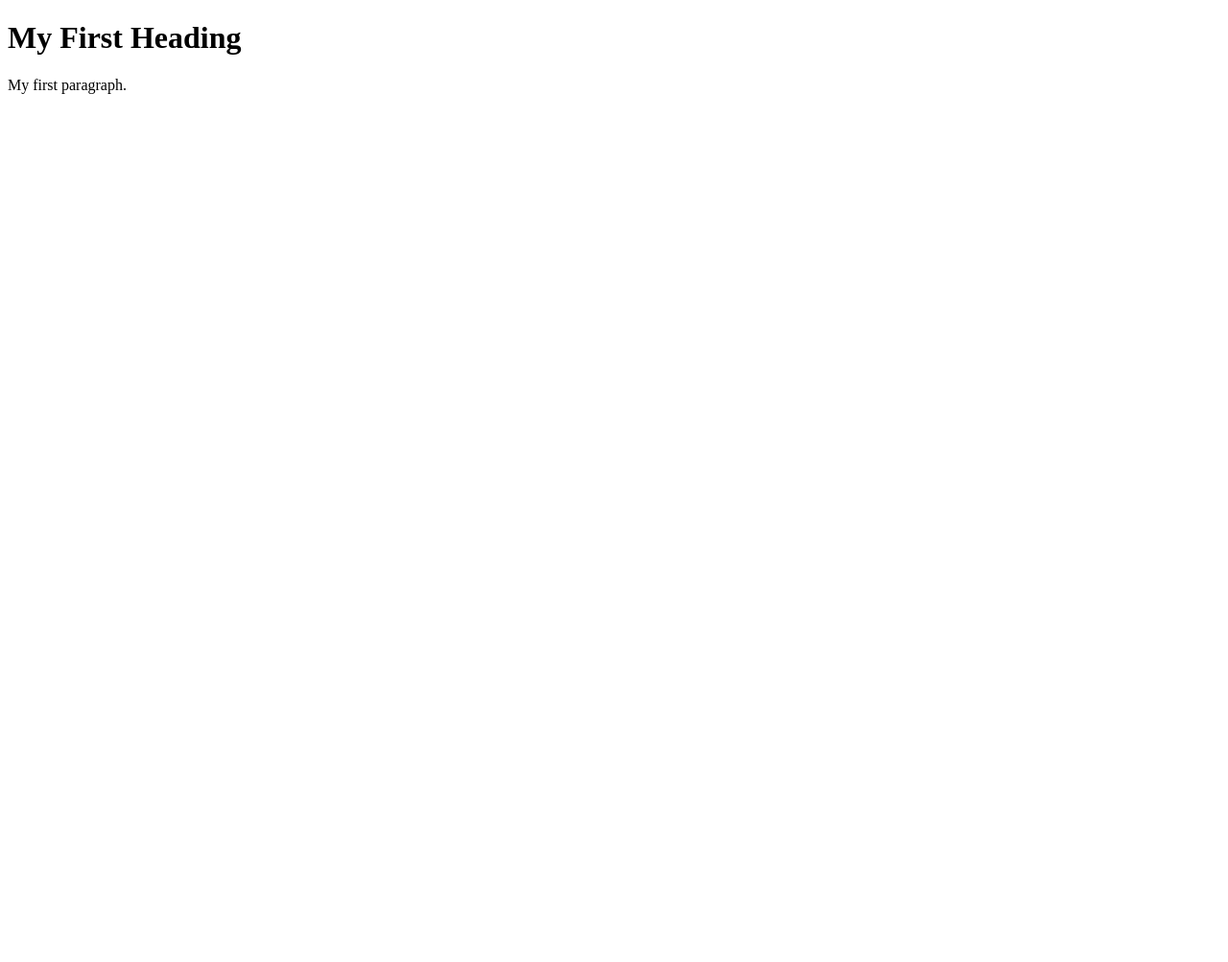
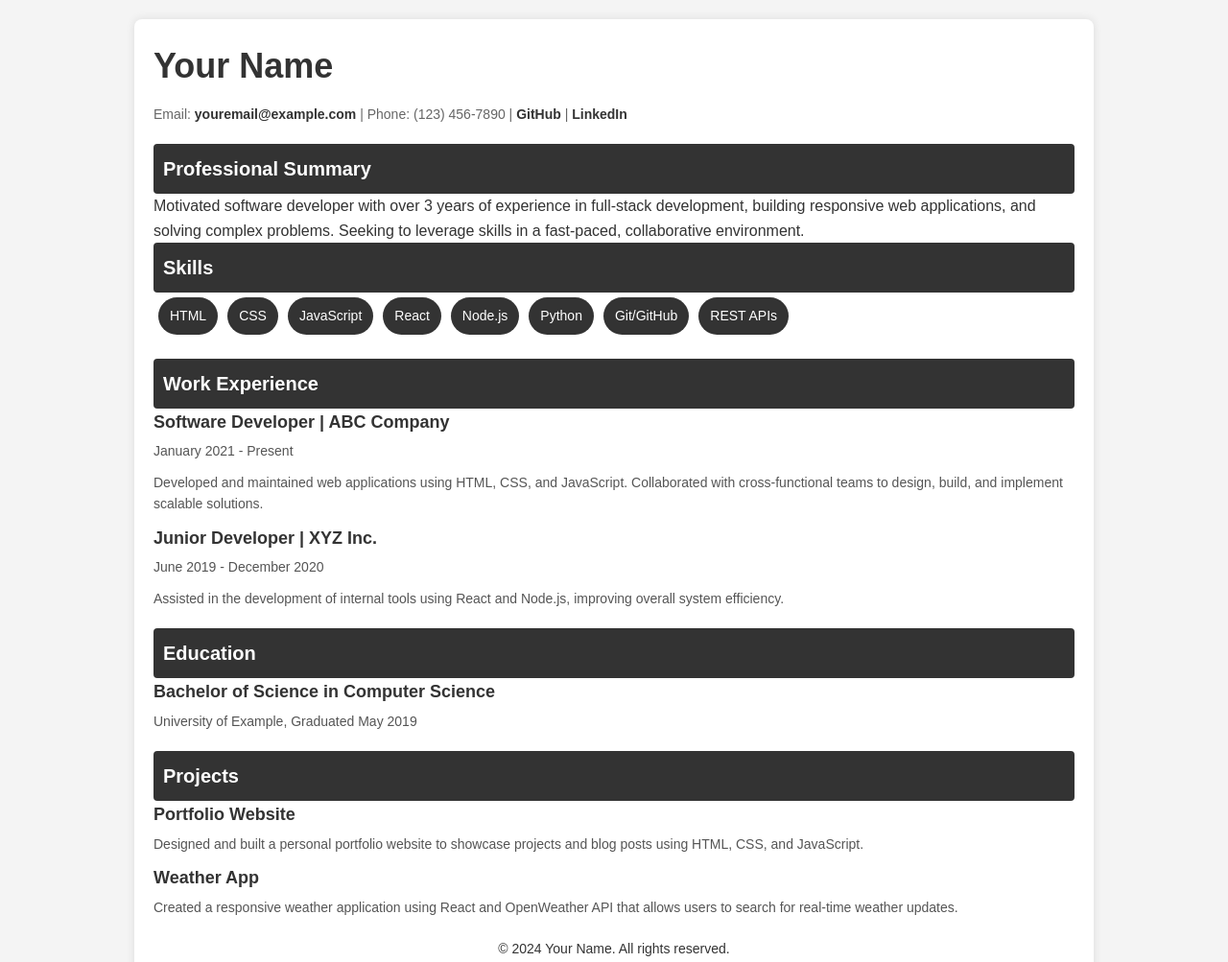
Before and after one commit to LouisCarillo/LouisCarillo.github.io, a plain HTML site: page index.html in a window 1280 px wide. Shown: the whole page at 96% size. Before the commit the page ends 800 px from the top, so only its background shows below. Drawn offline with Linux system fonts and the light colour scheme.

Commit message:
Update index.html 2

```diff
--- a/index.html
+++ b/index.html
@@ -1,9 +1,192 @@
- <!DOCTYPE html>
-<html>
+<!DOCTYPE html>
+<html lang="en">
+<head>
+    <meta charset="UTF-8">
+    <meta name="viewport" content="width=device-width, initial-scale=1.0">
+    <meta http-equiv="X-UA-Compatible" content="ie=edge">
+    <title>Your Name - Resume</title>
+    <style>
+        * {
+            box-sizing: border-box;
+            margin: 0;
+            padding: 0;
+        }
+
+        body {
+            font-family: Arial, sans-serif;
+            line-height: 1.6;
+            color: #333;
+            background-color: #f4f4f4;
+            padding: 20px;
+        }
+
+        .container {
+            max-width: 1000px;
+            margin: 0 auto;
+            background: #fff;
+            padding: 20px;
+            border-radius: 8px;
+            box-shadow: 0 0 10px rgba(0, 0, 0, 0.1);
+        }
+
+        h1 {
+            font-size: 36px;
+            color: #333;
+        }
+
+        .header, .content {
+            margin-bottom: 20px;
+        }
+
+        .header h1 {
+            margin-bottom: 10px;
+        }
+
+        .contact-info {
+            font-size: 14px;
+            color: #666;
+        }
+
+        .contact-info a {
+            color: #333;
+            text-decoration: none;
+            font-weight: bold;
+        }
+
+        .section-title {
+            background-color: #333;
+            color: #fff;
+            padding: 10px;
+            border-radius: 4px;
+            font-size: 20px;
+        }
+
+        .skills, .work-experience, .education, .projects {
+            margin-bottom: 20px;
+        }
+
+        ul {
+            list-style-type: none;
+        }
+
+        .skills ul {
+            display: flex;
+            flex-wrap: wrap;
+        }
+
+        .skills ul li {
+            background: #333;
+            color: #fff;
+            padding: 8px 12px;
+            border-radius: 20px;
+            margin: 5px;
+            font-size: 14px;
+        }
+
+        .work-experience h3, .education h3, .projects h3 {
+            font-size: 18px;
+            margin-bottom: 5px;
+            color: #333;
+        }
+
+        .work-experience p, .education p, .projects p {
+            font-size: 14px;
+            margin-bottom: 10px;
+            color: #555;
+        }
+
+        footer {
+            text-align: center;
+            font-size: 14px;
+            margin-top: 20px;
+        }
+
+        @media (max-width: 600px) {
+            .skills ul {
+                display: block;
+            }
+        }
+    </style>
+</head>
 <body>
+    <div class="container">
+        <div class="header">
+            <h1>Your Name</h1>
+            <p class="contact-info">
+                Email: <a href="mailto:youremail@example.com">youremail@example.com</a> | Phone: (123) 456-7890 |
+                <a href="https://yourgithubusername.github.io" target="_blank">GitHub</a> |
+                <a href="https://www.linkedin.com/in/yourprofile" target="_blank">LinkedIn</a>
+            </p>
+        </div>
 
-<h1>My First Heading</h1>
-<p>My first paragraph.</p>
+        <div class="content">
+            <!-- Professional Summary -->
+            <div class="summary">
+                <h2 class="section-title">Professional Summary</h2>
+                <p>
+                    Motivated software developer with over 3 years of experience in full-stack development,
+                    building responsive web applications, and solving complex problems.
+                    Seeking to leverage skills in a fast-paced, collaborative environment.
+                </p>
+            </div>
 
+            <!-- Skills -->
+            <div class="skills">
+                <h2 class="section-title">Skills</h2>
+                <ul>
+                    <li>HTML</li>
+                    <li>CSS</li>
+                    <li>JavaScript</li>
+                    <li>React</li>
+                    <li>Node.js</li>
+                    <li>Python</li>
+                    <li>Git/GitHub</li>
+                    <li>REST APIs</li>
+                </ul>
+            </div>
+
+            <!-- Work Experience -->
+            <div class="work-experience">
+                <h2 class="section-title">Work Experience</h2>
+                <h3>Software Developer | ABC Company</h3>
+                <p>January 2021 - Present</p>
+                <p>
+                    Developed and maintained web applications using HTML, CSS, and JavaScript.
+                    Collaborated with cross-functional teams to design, build, and implement scalable solutions.
+                </p>
+
+                <h3>Junior Developer | XYZ Inc.</h3>
+                <p>June 2019 - December 2020</p>
+                <p>
+                    Assisted in the development of internal tools using React and Node.js, improving overall system efficiency.
+                </p>
+            </div>
+
+            <!-- Education -->
+            <div class="education">
+                <h2 class="section-title">Education</h2>
+                <h3>Bachelor of Science in Computer Science</h3>
+                <p>University of Example, Graduated May 2019</p>
+            </div>
+
+            <!-- Projects -->
+            <div class="projects">
+                <h2 class="section-title">Projects</h2>
+                <h3>Portfolio Website</h3>
+                <p>
+                    Designed and built a personal portfolio website to showcase projects and blog posts using HTML, CSS, and JavaScript.
+                </p>
+
+                <h3>Weather App</h3>
+                <p>
+                    Created a responsive weather application using React and OpenWeather API that allows users to search for real-time weather updates.
+                </p>
+            </div>
+        </div>
+
+        <footer>
+            &copy; 2024 Your Name. All rights reserved.
+        </footer>
+    </div>
 </body>
 </html>
```
